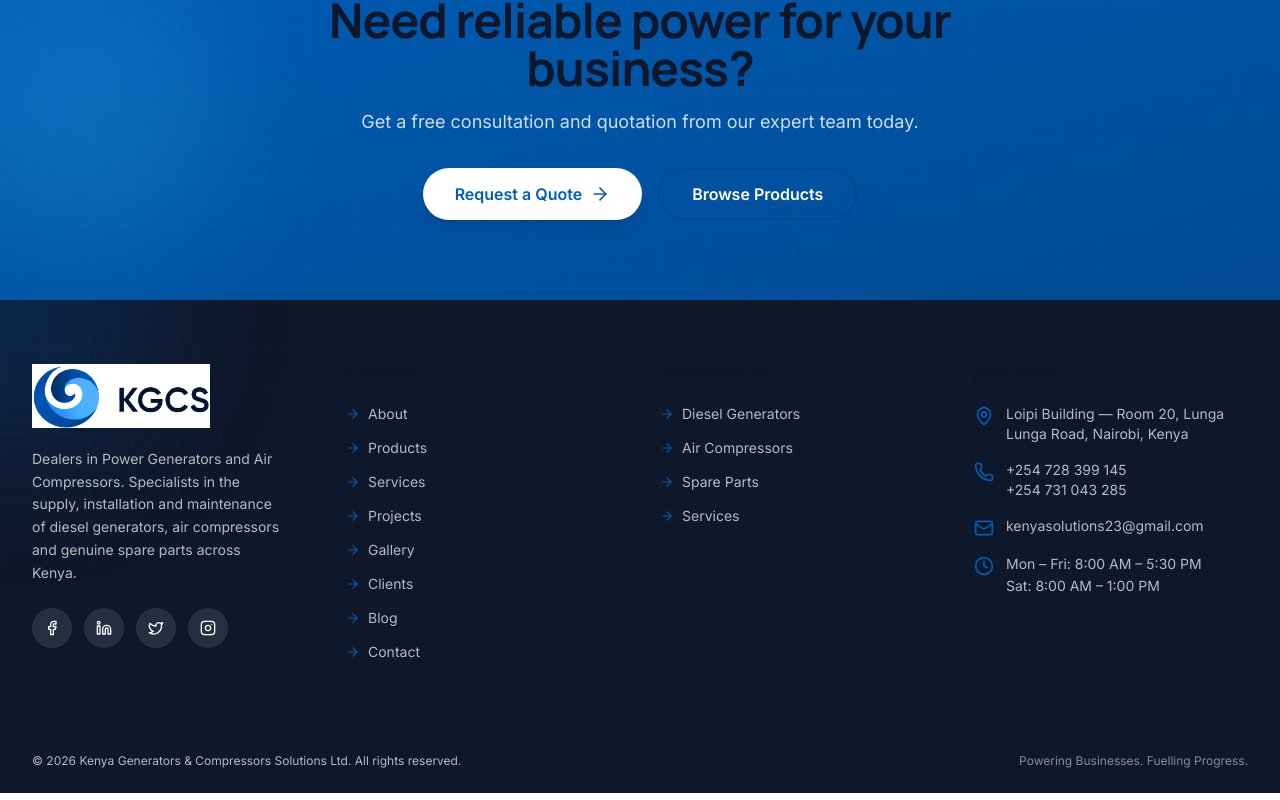
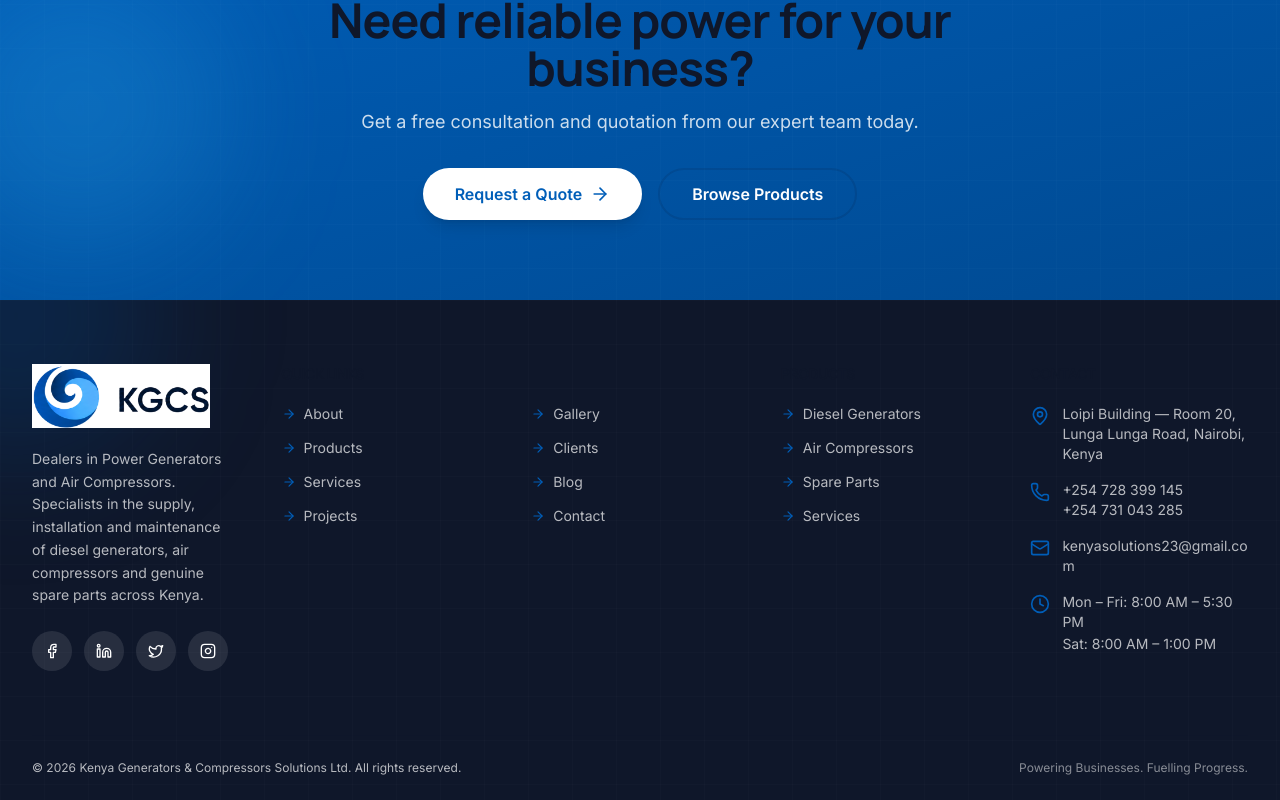
Before and after one commit to Scale254/kenyagenerators, a Next.js app: page / in a window 1280 px wide. Shown: the part 6992-7792 px from the top of the page. Built offline with nearby package versions, Linux system fonts and the light colour scheme.

Commit message:
fix: reorganize footer into 5 columns - Brand, 2x Quick Links (4 each), Products, Contact

```diff
--- a/src/components/layout/Footer.tsx
+++ b/src/components/layout/Footer.tsx
@@ -24,9 +24,9 @@ export function Footer() {
 
       <div className="container-kgcs relative">
         {/* Top */}
-        <div className="grid gap-10 py-16 md:grid-cols-2 lg:grid-cols-4">
+        <div className="grid gap-8 py-16 md:grid-cols-2 lg:grid-cols-5">
           {/* Brand */}
-          <div className="lg:pr-6">
+          <div className="lg:pr-4">
             <Logo light />
             <p className="mt-5 text-sm leading-relaxed">
               {siteConfig.tagline}. Specialists in the supply, installation and
@@ -52,14 +52,15 @@ export function Footer() {
             </div>
           </div>
 
-          {/* Quick links */}
+          {/* Quick Links - Column 1 (4 items) */}
           <div>
             <h3 className="text-sm font-bold uppercase tracking-wider text-white">
-              Company
+              Quick Links
             </h3>
             <ul className="mt-5 space-y-3 text-sm">
               {navigation
                 .filter((n) => !["Home"].includes(n.label))
+                .slice(0, 4)
                 .map((link) => (
                   <li key={link.href}>
                     <Link
@@ -74,13 +75,36 @@ export function Footer() {
             </ul>
           </div>
 
-          {/* Products */}
+          {/* Quick Links - Column 2 (4 items) */}
           <div>
             <h3 className="text-sm font-bold uppercase tracking-wider text-white">
-              Our Products
+              &nbsp;
             </h3>
             <ul className="mt-5 space-y-3 text-sm">
-              {productCategories.map((cat) => (
+              {navigation
+                .filter((n) => !["Home"].includes(n.label))
+                .slice(4, 8)
+                .map((link) => (
+                  <li key={link.href}>
+                    <Link
+                      href={link.href}
+                      className="inline-flex items-center gap-2 transition-colors hover:text-accent"
+                    >
+                      <ArrowRight className="h-3.5 w-3.5 text-primary" />
+                      {link.label}
+                    </Link>
+                  </li>
+                ))}
+            </ul>
+          </div>
+
+          {/* Products (4 items) */}
+          <div>
+            <h3 className="text-sm font-bold uppercase tracking-wider text-white">
+              Products
+            </h3>
+            <ul className="mt-5 space-y-3 text-sm">
+              {productCategories.slice(0, 3).map((cat) => (
                 <li key={cat.slug}>
                   <Link
                     href={`/products/${cat.slug}`}
@@ -106,7 +130,7 @@ export function Footer() {
           {/* Contact */}
           <div>
             <h3 className="text-sm font-bold uppercase tracking-wider text-white">
-              Get in Touch
+              Contact
             </h3>
             <ul className="mt-5 space-y-4 text-sm">
               <li className="flex gap-3">
```
